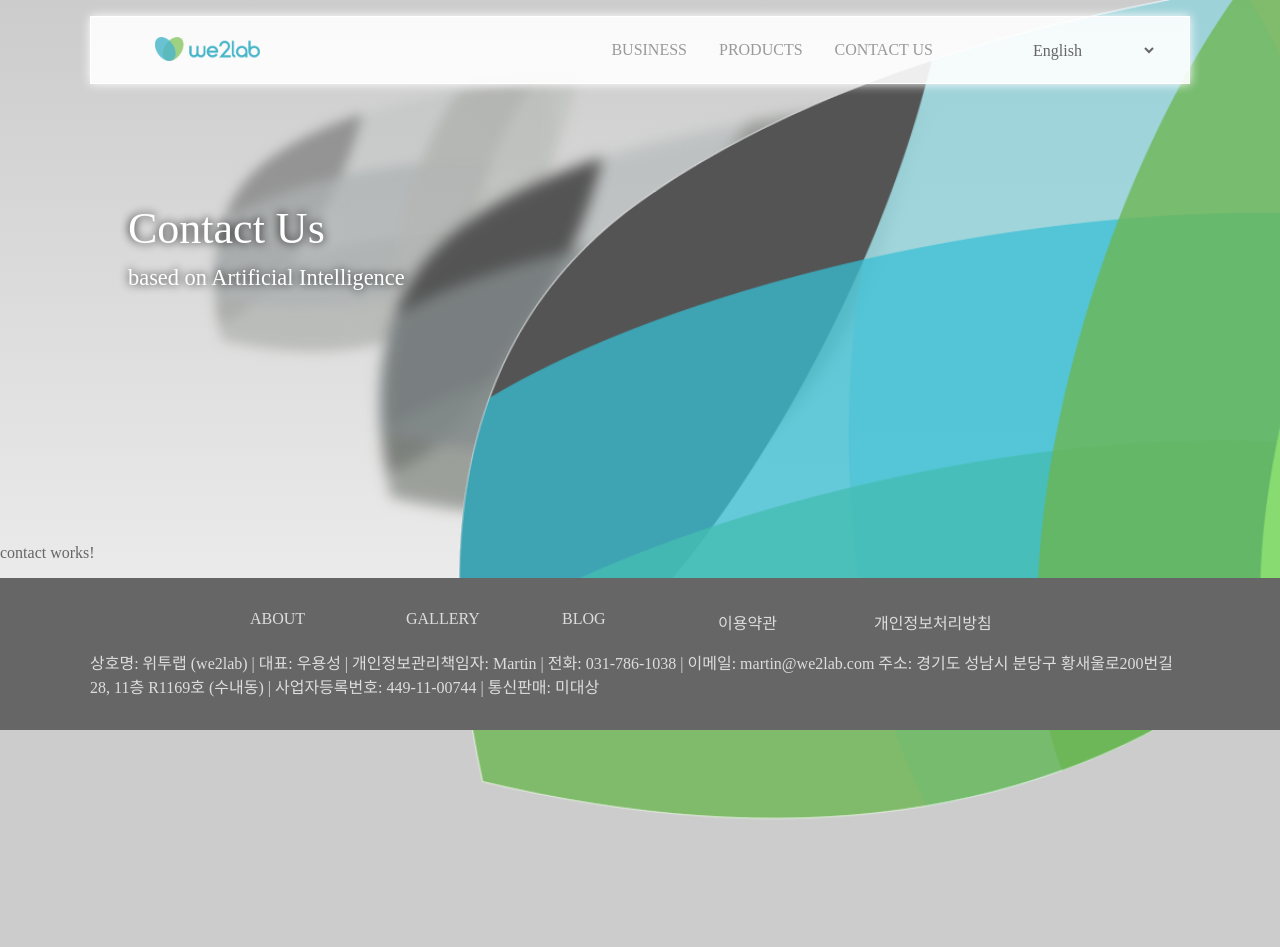
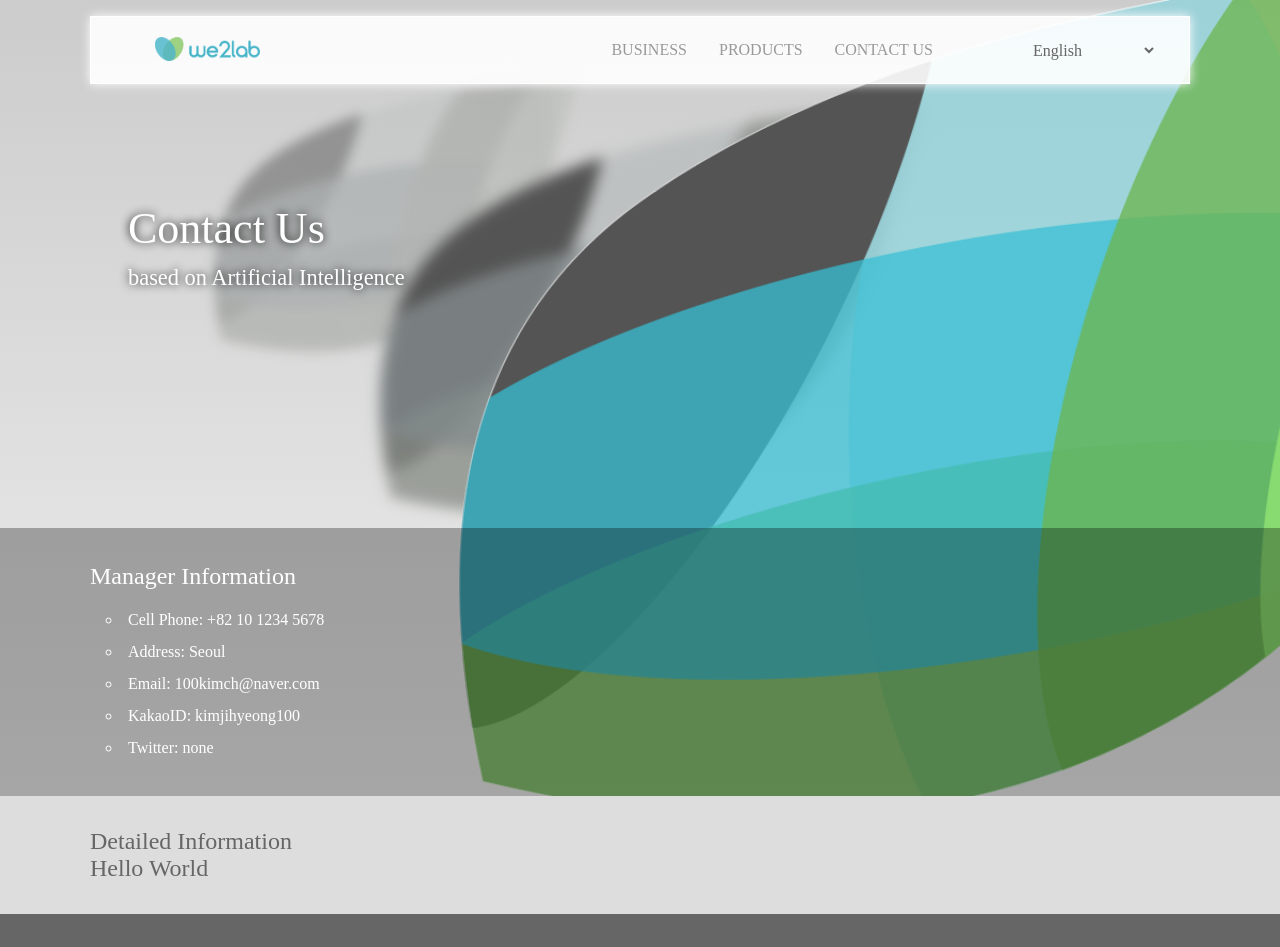
Before and after one commit to 100kimch/we2lab, an Angular app: page /contact in a window 1280 px wide. Shown: the top 947 px of the page. Before the commit the page ends 829 px from the top, so only its background shows below. Built offline with nearby package versions, Linux system fonts and the light colour scheme.

Commit message:
minor updates

```diff
--- a/src/app/micro/header/header.component.css
+++ b/src/app/micro/header/header.component.css
@@ -1,5 +1,6 @@
 :host {
   display: block;
+  width: 100vw;
   overflow: hidden;
 }
 
--- a/src/app/micro/title-banner/title-banner.component.css
+++ b/src/app/micro/title-banner/title-banner.component.css
@@ -104,7 +104,7 @@
 #bg0 {
   width: 100vw;
   background: linear-gradient(#ccc, #eee);
-  height: 40em;
+  height: 100vh;
   position: absolute;
   z-index: -10;
 }
--- a/src/app/pages/contact/contact.component.html
+++ b/src/app/pages/contact/contact.component.html
@@ -1,3 +1,13 @@
-<p>
-  contact works!
-</p>
+<section class="section-half-transparent">
+  <h1>Manager Information</h1>
+  <li>Cell Phone: +82 10 1234 5678</li>
+  <li>Address: Seoul</li>
+  <li>Email: 100kimch@naver.com</li>
+  <li>KakaoID: kimjihyeong100</li>
+  <li>Twitter: none</li>
+</section>
+
+<section class="section-description">
+  <h1>Detailed Information</h1>
+  <h2>Hello World</h2>
+</section>
--- a/src/app/pages/home/home.component.html
+++ b/src/app/pages/home/home.component.html
@@ -26,7 +26,7 @@
   </article>
 </section>
 
-<section id="description" class="container inner">
+<section id="section-description" class="container inner">
   <article>
     <div class="contents">
       <h1>Share all the assets from We2lab.</h1>
--- a/src/app/pages/products/products.component.html
+++ b/src/app/pages/products/products.component.html
@@ -1,3 +1,13 @@
-<p>
-  products works!
-</p>
+<section class="section-half-transparent">
+  <h1>Manager Information</h1>
+  <li>Cell Phone: +82 10 1234 5678</li>
+  <li>Address: Seoul</li>
+  <li>Email: 100kimch@naver.com</li>
+  <li>KakaoID: kimjihyeong100</li>
+  <li>Twitter: none</li>
+</section>
+
+<section class="section-description">
+  <h1>Detailed Information</h1>
+  <h2>Hello World</h2>
+</section>
--- a/src/styles.css
+++ b/src/styles.css
@@ -70,10 +70,31 @@ section>* {
   padding: 3em 0;
 }
 
-#description {
+#section-main {
   background: url('/assets/img/bg1.jpg');
   background-size: cover;
   /* background: #238a9c;   */
+}
+
+.section-half-transparent {
+  background: rgba(0, 0, 0, 0.3);
+  padding: 2em 0;
+  color: white;
+  line-height: 200%;
+}
+
+.section-half-transparent h1 {
+  padding-bottom: 0.5em;
+}
+
+.section-half-transparent li {
+  padding-left: 2em;
+  list-style: circle;
+}
+
+.section-description {
+  background: #ddd;
+  padding: 2em 0;
 }
 
 .point article {
```
